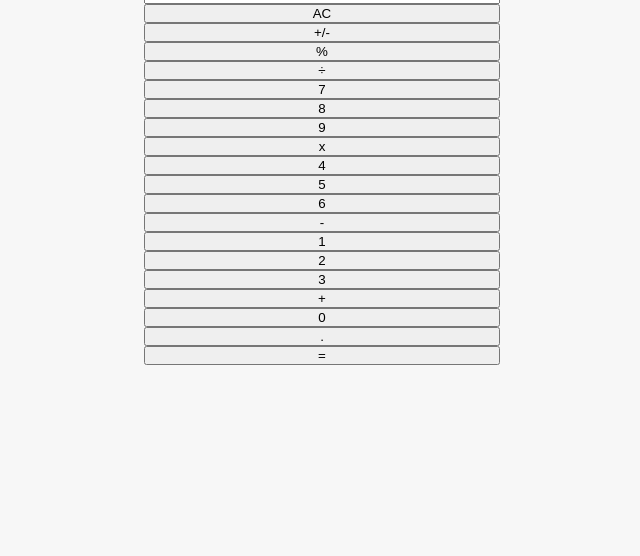
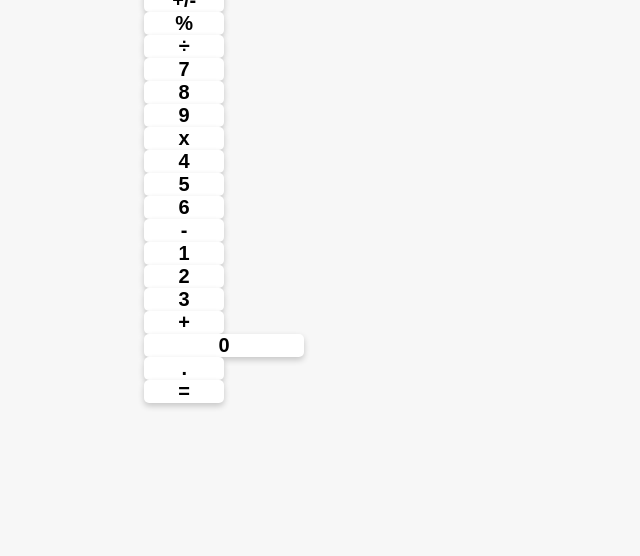
Before and after one commit to ehrencc/TOP-Calculator, a plain HTML site: page index.html in a window 1280 px wide. Shown: the part 244-800 px from the top of the page, without its empty margins (318-958 px from the left). Drawn offline with Linux system fonts and the light colour scheme.

Commit message:
updated style

```diff
--- a/index.html
+++ b/index.html
@@ -15,25 +15,25 @@
             <h1>Quick Maths Calculator</h1>
 
             <input type="text" id="display">
-            <button type="button">AC</button>
-            <button type="button">+/-</button>
-            <button type="button">%</button>
-            <button type="button">&divide;</button>
-            <button type="button">7</button>
-            <button type="button">8</button>
-            <button type="button">9</button>
-            <button type="button">x</button>
-            <button type="button">4</button>
-            <button type="button">5</button>
-            <button type="button">6</button>
-            <button type="button">-</button>
-            <button type="button">1</button>
-            <button type="button">2</button>
-            <button type="button">3</button>
-            <button type="button">+</button>
-            <button type="button">0</button>
-            <button type="button">.</button>
-            <button type="button">=</button>
+            <button type="button" class="calculator__key ac">AC</button>
+            <button type="button" class="calculator__key">+/-</button>
+            <button type="button"class="calculator__key">%</button>
+            <button type="button"class="calculator__key">&divide;</button>
+            <button type="button"class="calculator__key">7</button>
+            <button type="button"class="calculator__key">8</button>
+            <button type="button"class="calculator__key">9</button>
+            <button type="button"class="calculator__key">x</button>
+            <button type="button"class="calculator__key">4</button>
+            <button type="button"class="calculator__key">5</button>
+            <button type="button"class="calculator__key">6</button>
+            <button type="button"class="calculator__key">-</button>
+            <button type="button"class="calculator__key">1</button>
+            <button type="button"class="calculator__key">2</button>
+            <button type="button"class="calculator__key">3</button>
+            <button type="button"class="calculator__key">+</button>
+            <button type="button"class="calculator__key zero">0</button>
+            <button type="button"class="calculator__key">.</button>
+            <button type="button"class="calculator__key">=</button>
 
         </div>
     </div>
--- a/styles.css
+++ b/styles.css
@@ -14,3 +14,20 @@
     display: flex;
     flex-direction: column;
 }
+.calculator__key {
+    display: flex;
+    width: 5rem;
+    justify-content: center;
+    align-items: center;
+    background-color: #fff;
+    border: none;
+    border-radius: 5px;
+    box-shadow: 0 3px 6px rgba(0, 0, 0, 0.2);
+    font-size: 20px;
+    font-weight: bold;
+    transition: background-color 0.3s ease;
+    cursor: pointer;
+  }
+  .zero{
+    width: 10rem;
+  }
```
